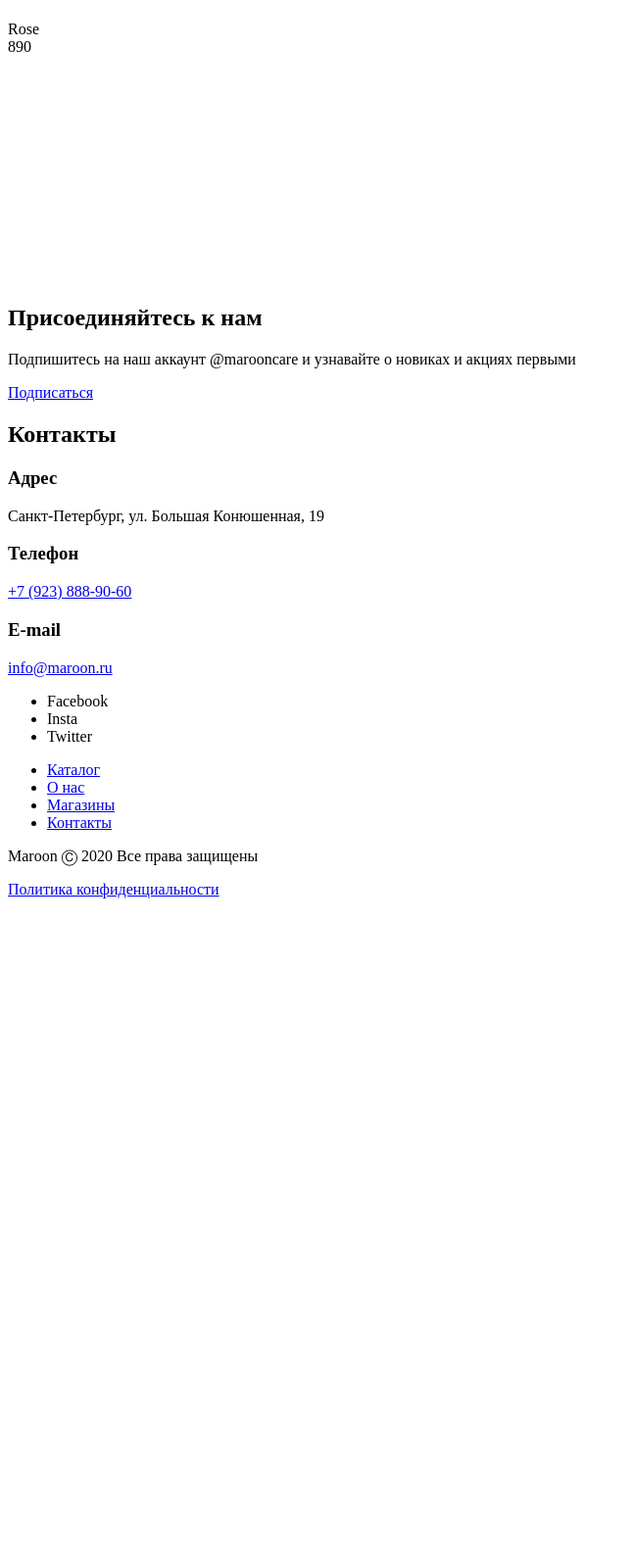
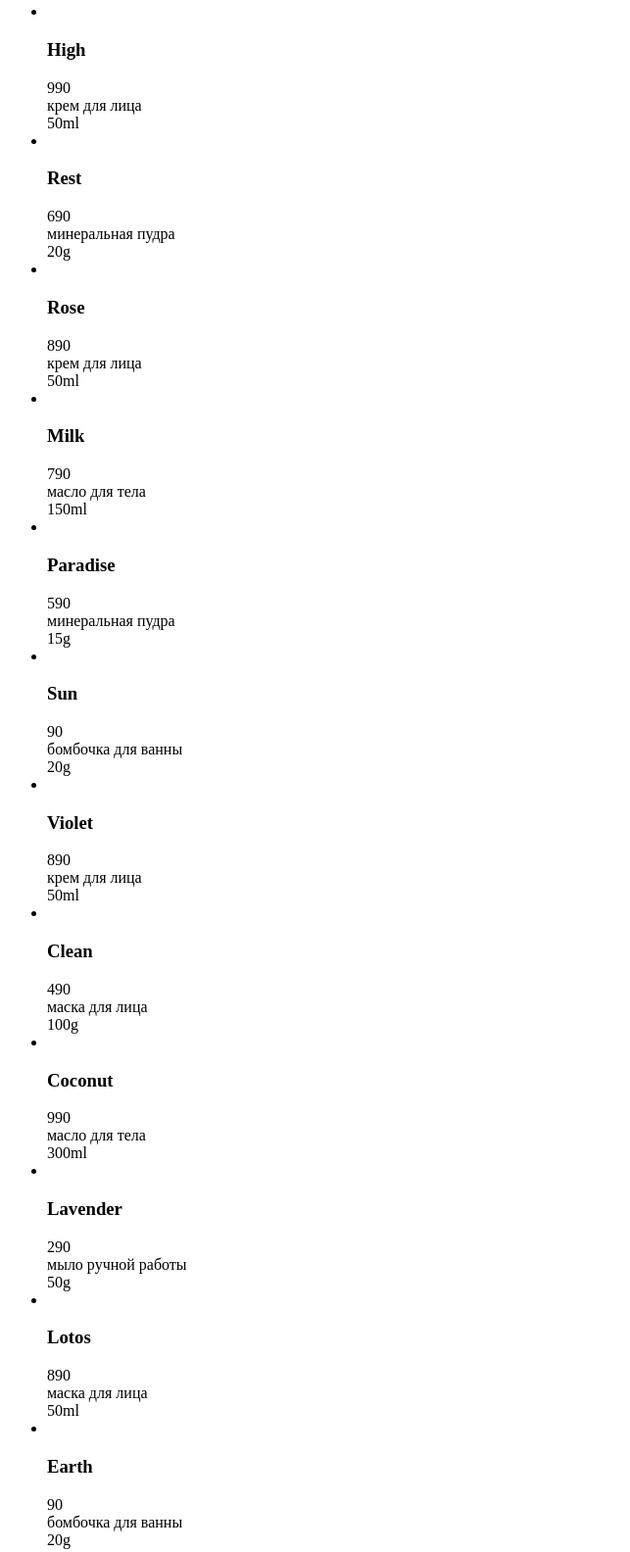
Before and after one commit to Taarde/maroon_shop, a plain HTML site: page catalog.html in a window 1280 px wide. Shown: the part 756-2340 px from the top of the page at 98% size, without its empty margins (0-643 px from the left). Before the commit the page ends 1689 px from the top, so only its background shows below. Drawn offline with Linux system fonts and the light colour scheme.

Commit message:
feat: finish catalog.html

```diff
--- a/catalog.html
+++ b/catalog.html
@@ -119,107 +119,148 @@
                     </form>
                 </div>
                 <section class="cards">
+                    <ul>
+                        <li>
                             <div class="card">
                                 <img src="" alt="">
-                        <div class="card__title">Rose</div>
-                        <div class="card__price">890</div>
-                        <div class="card__type"></div>
-                        <div class="card__weight"></div>
+                                <h3 class="card__title">High</h3>
+                                <div class="card__price">990</div>
+                                <div class="card__type">крем для лица</div>
+                                <div class="card__weight">50ml</div>
                             </div>
+                        </li>
+                        <li>
                             <div class="card">
                                 <img src="" alt="">
-                        <div class="card__title"></div>
-                        <div class="card__price"></div>
-                        <div class="card__type"></div>
-                        <div class="card__weight"></div>
+                                <h3 class="card__title">Rest</h3>
+                                <div class="card__price">690</div>
+                                <div class="card__type">минеральная пудра</div>
+                                <div class="card__weight">20g</div>
                             </div>
+                        </li>
+                        <li>
                             <div class="card">
                                 <img src="" alt="">
-                        <div class="card__title"></div>
-                        <div class="card__price"></div>
-                        <div class="card__type"></div>
-                        <div class="card__weight"></div>
+                                <h3 class="card__title">Rose</h3>
+                                <div class="card__price">890</div>
+                                <div class="card__type">крем для лица</div>
+                                <div class="card__weight">50ml</div>
                             </div>
+                        </li>
+                        <li>
                             <div class="card">
                                 <img src="" alt="">
-                        <div class="card__title"></div>
-                        <div class="card__price"></div>
-                        <div class="card__type"></div>
-                        <div class="card__weight"></div>
+                                <h3 class="card__title">Milk</h3>
+                                <div class="card__price">790</div>
+                                <div class="card__type">масло для тела</div>
+                                <div class="card__weight">150ml</div>
                             </div>
+                        </li>
+                        <li>
                             <div class="card">
                                 <img src="" alt="">
-                        <div class="card__title"></div>
-                        <div class="card__price"></div>
-                        <div class="card__type"></div>
-                        <div class="card__weight"></div>
+                                <h3 class="card__title">Paradise</h3>
+                                <div class="card__price">590</div>
+                                <div class="card__type">минеральная пудра</div>
+                                <div class="card__weight">15g</div>
                             </div>
+                        </li>
+                        <li>
                             <div class="card">
                                 <img src="" alt="">
-                        <div class="card__title"></div>
-                        <div class="card__price"></div>
-                        <div class="card__type"></div>
-                        <div class="card__weight"></div>
+                                <h3 class="card__title">Sun</h3>
+                                <div class="card__price">90</div>
+                                <div class="card__type">бомбочка для ванны</div>
+                                <div class="card__weight">20g</div>
                             </div>
+                        </li>
+                        <li>
                             <div class="card">
                                 <img src="" alt="">
-                        <div class="card__title"></div>
-                        <div class="card__price"></div>
-                        <div class="card__type"></div>
-                        <div class="card__weight"></div>
+                                <h3 class="card__title">Violet</h3>
+                                <div class="card__price">890</div>
+                                <div class="card__type">крем для лица</div>
+                                <div class="card__weight">50ml</div>
                             </div>
+                        </li>
+                        <li>
                             <div class="card">
                                 <img src="" alt="">
-                        <div class="card__title"></div>
-                        <div class="card__price"></div>
-                        <div class="card__type"></div>
-                        <div class="card__weight"></div>
+                                <h3 class="card__title">Clean</h3>
+                                <div class="card__price">490</div>
+                                <div class="card__type">маска для лица</div>
+                                <div class="card__weight">100g</div>
                             </div>
+                        </li>
+                        <li>
                             <div class="card">
                                 <img src="" alt="">
-                        <div class="card__title"></div>
-                        <div class="card__price"></div>
-                        <div class="card__type"></div>
-                        <div class="card__weight"></div>
+                                <h3 class="card__title">Coconut</h3>
+                                <div class="card__price">990</div>
+                                <div class="card__type">масло для тела</div>
+                                <div class="card__weight">300ml</div>
                             </div>
+                        </li>
+                        <li>
                             <div class="card">
                                 <img src="" alt="">
-                        <div class="card__title"></div>
-                        <div class="card__price"></div>
-                        <div class="card__type"></div>
-                        <div class="card__weight"></div>
+                                <h3 class="card__title">Lavender</h3>
+                                <div class="card__price">290</div>
+                                <div class="card__type">мыло ручной работы</div>
+                                <div class="card__weight">50g</div>
                             </div>
+                        </li>
+                        <li>
+                            <div class="card">
+                                <img src="" alt="">
+                                <h3 class="card__title">Lotos</h3>
+                                <div class="card__price">890</div>
+                                <div class="card__type">маска для лица</div>
+                                <div class="card__weight">50ml</div>
+                            </div>
+                        </li>
+                        <li>
+                            <div class="card">
+                                <img src="" alt="">
+                                <h3 class="card__title">Earth</h3>
+                                <div class="card__price">90</div>
+                                <div class="card__type">бомбочка для ванны</div>
+                                <div class="card__weight">20g</div>
+                            </div>
+                        </li>
+                    </ul>
                 </section>
             </div>
             <section class="recent">
+                <ul>
+                    <li>
                         <div class="card">
                             <img src="" alt="">
-                    <div class="card__title"></div>
-                    <div class="card__price"></div>
-                    <div class="card__type"></div>
-                    <div class="card__weight"></div>
+                            <h3 class="card__title">Clean</h3>
+                            <div class="card__price">490</div>
+                            <div class="card__type">маска для лица</div>
+                            <div class="card__weight">100g</div>
                         </div>
+                    </li>
+                    <li>
                         <div class="card">
                             <img src="" alt="">
-                    <div class="card__title"></div>
-                    <div class="card__price"></div>
-                    <div class="card__type"></div>
-                    <div class="card__weight"></div>
+                            <h3 class="card__title">Lotos</h3>
+                            <div class="card__price">890</div>
+                            <div class="card__type">маска для лица</div>
+                            <div class="card__weight">50ml</div>
                         </div>
+                    </li>
+                    <li>
                         <div class="card">
                             <img src="" alt="">
-                    <div class="card__title"></div>
-                    <div class="card__price"></div>
-                    <div class="card__type"></div>
-                    <div class="card__weight"></div>
+                            <h3 class="card__title">Lavender</h3>
+                            <div class="card__price">290</div>
+                            <div class="card__type">мыло ручной работы</div>
+                            <div class="card__weight">50g</div>
                         </div>
-                <div class="card">
-                    <img src="" alt="">
-                    <div class="card__title"></div>
-                    <div class="card__price"></div>
-                    <div class="card__type"></div>
-                    <div class="card__weight"></div>
-                </div>
+                    </li>
+                </ul>
             </section>
             <section class="main-section follow">
                 <h2>Присоединяйтесь к нам</h2>
```
Lines whose indentation alone changed are shown as unchanged.
